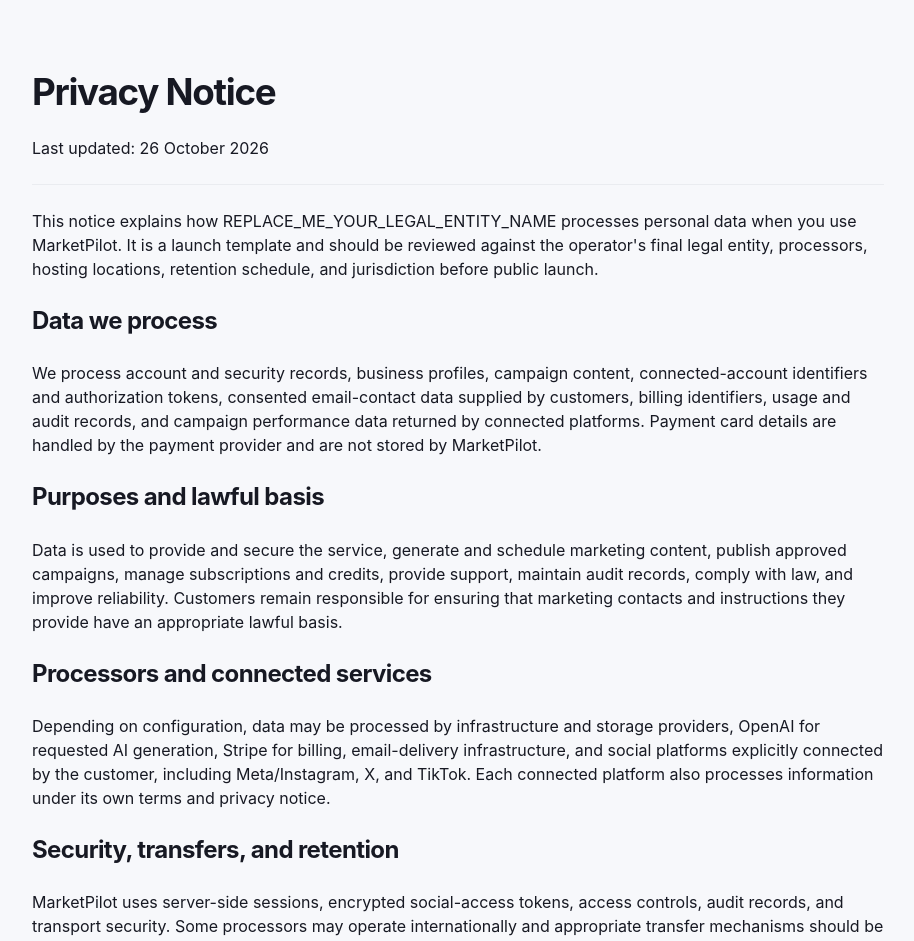
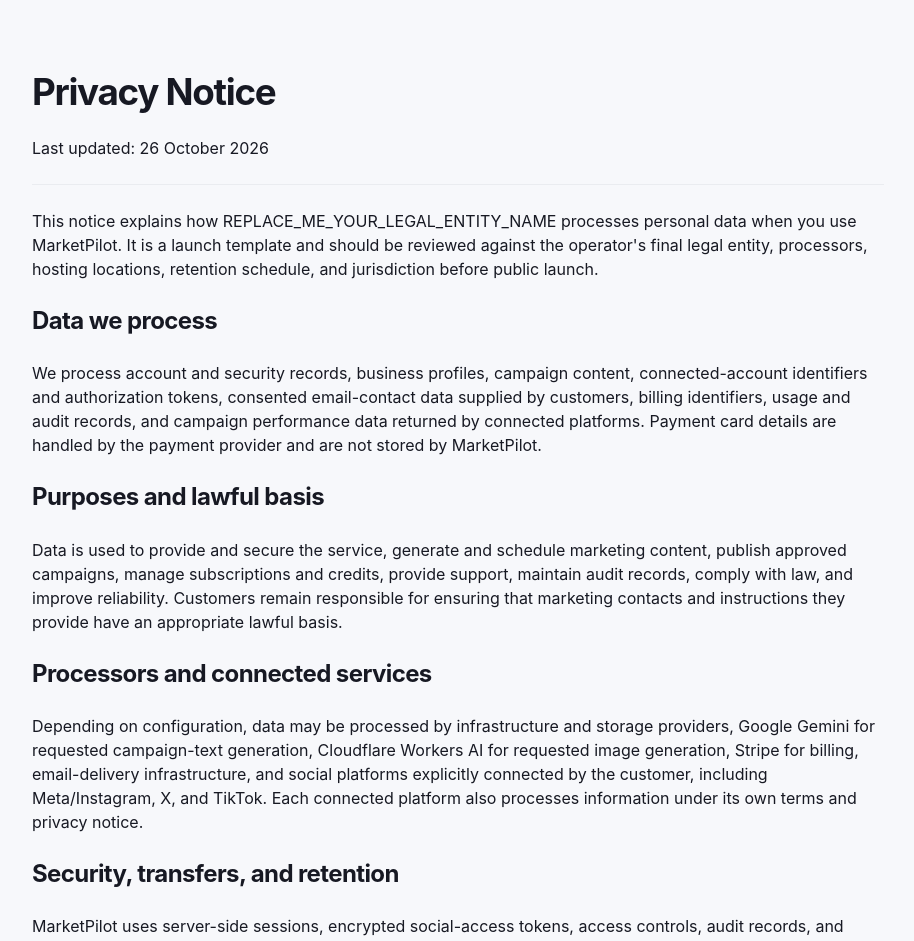
Before and after one commit to LiamBonello/ai-marketing-automation, a Next.js app: page /privacy in a window 1280 px wide. Shown: the top 941 px of the page, without its empty margins (182-1096 px from the left). Built offline with nearby package versions, Linux system fonts and the light colour scheme; what @mui/material-nextjs would draw is missing.

Commit message:
fix: align privacy notice with configured AI providers

```diff
--- a/src/app/privacy/page.tsx
+++ b/src/app/privacy/page.tsx
@@ -16,7 +16,7 @@ export default function PrivacyPage() {
         <Typography variant="h5">Purposes and lawful basis</Typography>
         <Typography>Data is used to provide and secure the service, generate and schedule marketing content, publish approved campaigns, manage subscriptions and credits, provide support, maintain audit records, comply with law, and improve reliability. Customers remain responsible for ensuring that marketing contacts and instructions they provide have an appropriate lawful basis.</Typography>
         <Typography variant="h5">Processors and connected services</Typography>
-        <Typography>Depending on configuration, data may be processed by infrastructure and storage providers, OpenAI for requested AI generation, Stripe for billing, email-delivery infrastructure, and social platforms explicitly connected by the customer, including Meta/Instagram, X, and TikTok. Each connected platform also processes information under its own terms and privacy notice.</Typography>
+        <Typography>Depending on configuration, data may be processed by infrastructure and storage providers, Google Gemini for requested campaign-text generation, Cloudflare Workers AI for requested image generation, Stripe for billing, email-delivery infrastructure, and social platforms explicitly connected by the customer, including Meta/Instagram, X, and TikTok. Each connected platform also processes information under its own terms and privacy notice.</Typography>
         <Typography variant="h5">Security, transfers, and retention</Typography>
         <Typography>MarketPilot uses server-side sessions, encrypted social-access tokens, access controls, audit records, and transport security. Some processors may operate internationally and appropriate transfer mechanisms should be maintained where required. Data should be retained only for service delivery, contractual, security, dispute, and legal requirements. Connected-account tokens are removed when a connection is disconnected.</Typography>
         <Typography variant="h5">Your rights</Typography>
```
